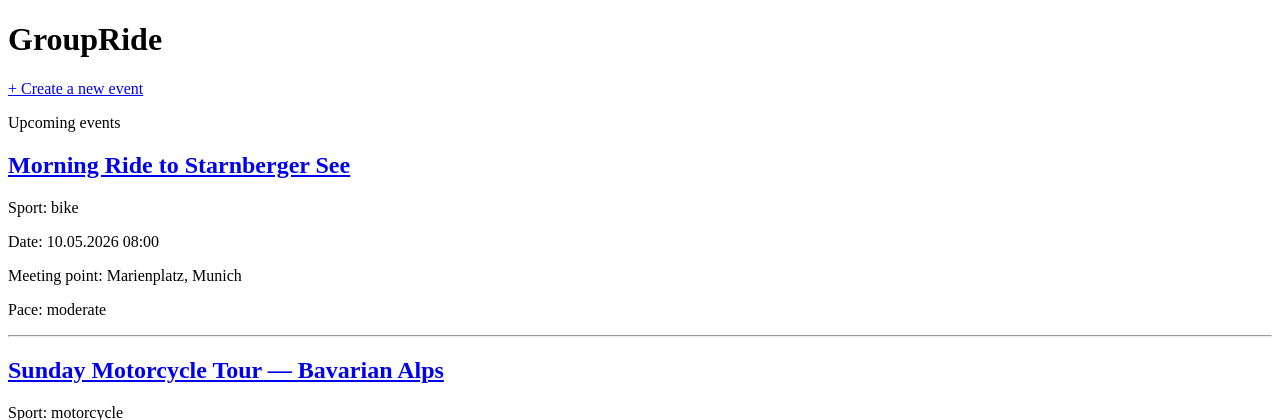
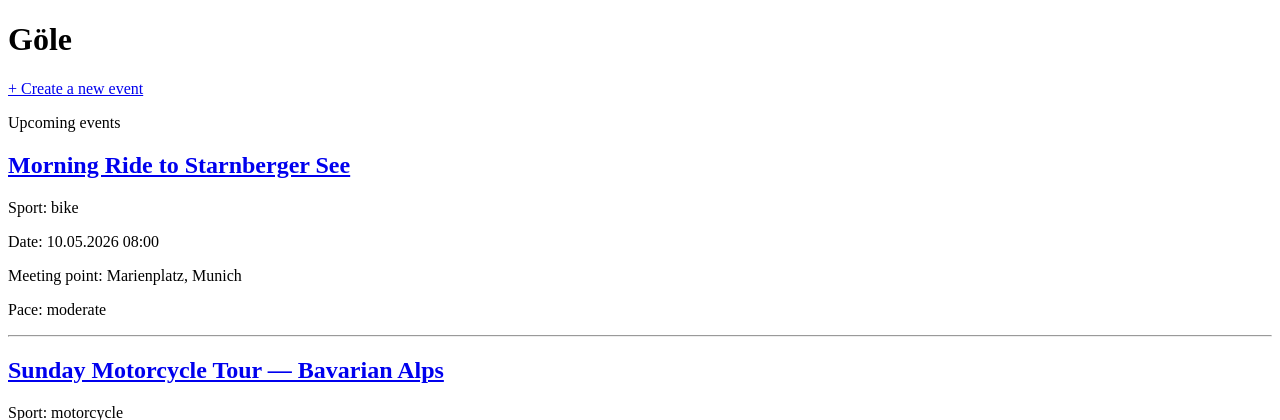
Before and after one commit to khang2906/Goele, a FastAPI app: page / in a window 1280 px wide. Shown: the top 420 px of the page. Run offline with FastAPI, Linux system fonts and the light colour scheme; data comes from the database, SQL or seed files in the repository.

Commit message:
rename to Göle

```diff
--- a/app/templates/event.html
+++ b/app/templates/event.html
@@ -3,7 +3,7 @@
 <head>
     <meta charset="UTF-8">
     <meta name="viewport" content="width=device-width, initial-scale=1.0">
-    <title>{{ event.title }} — GroupRide</title>
+    <title>{{ event.title }} — Göle</title>
 </head>
 <body>
     <a href="/">← Back to events</a>
--- a/app/templates/index.html
+++ b/app/templates/index.html
@@ -3,10 +3,10 @@
 <head>
     <meta charset="UTF-8">
     <meta name="viewport" content="width=device-width, initial-scale=1.0">
-    <title>GroupRide</title>
+    <title>Göle</title>
 </head>
 <body>
-    <h1>GroupRide</h1>
+    <h1>Göle</h1>
     <p><a href="/events/new">+ Create a new event</a></p>
     <p>Upcoming events</p>
 
--- a/app/templates/new_event.html
+++ b/app/templates/new_event.html
@@ -3,7 +3,7 @@
 <head>
     <meta charset="UTF-8">
     <meta name="viewport" content="width=device-width, initial-scale=1.0">
-    <title>Create event — GroupRide</title>
+    <title>Create event — Göle</title>
 </head>
 <body>
     <a href="/">← Back to events</a>
```
Also changed, not shown: CLAUDE.md (+1 -1 lines), TODO.md (+1 -1 lines), README.md.
